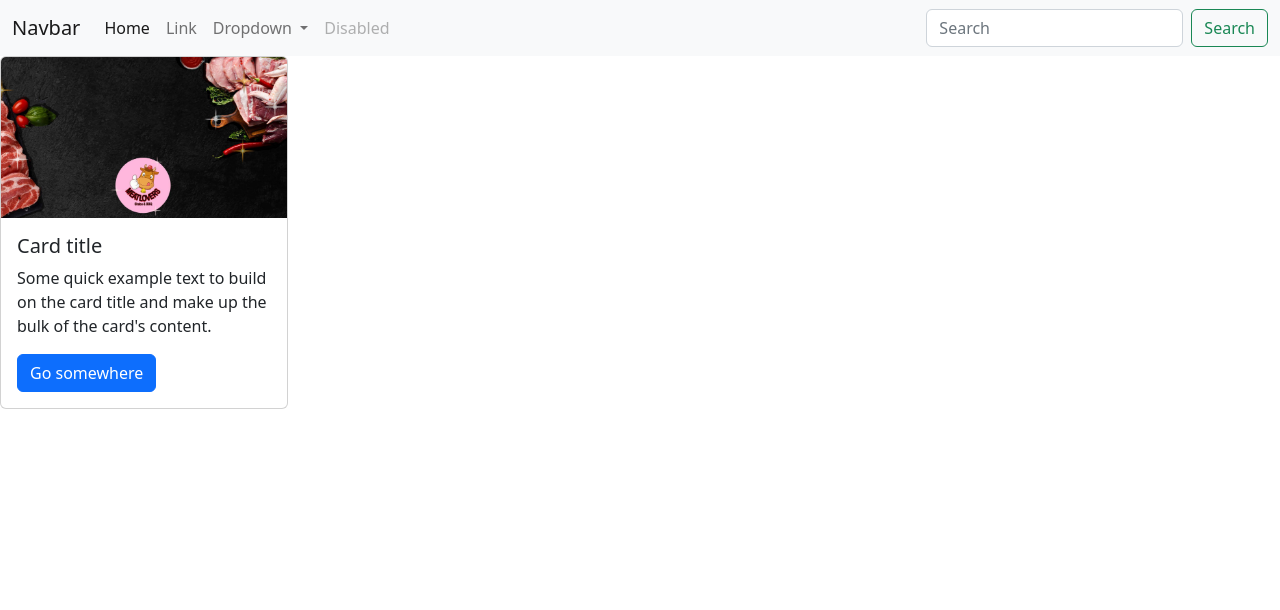
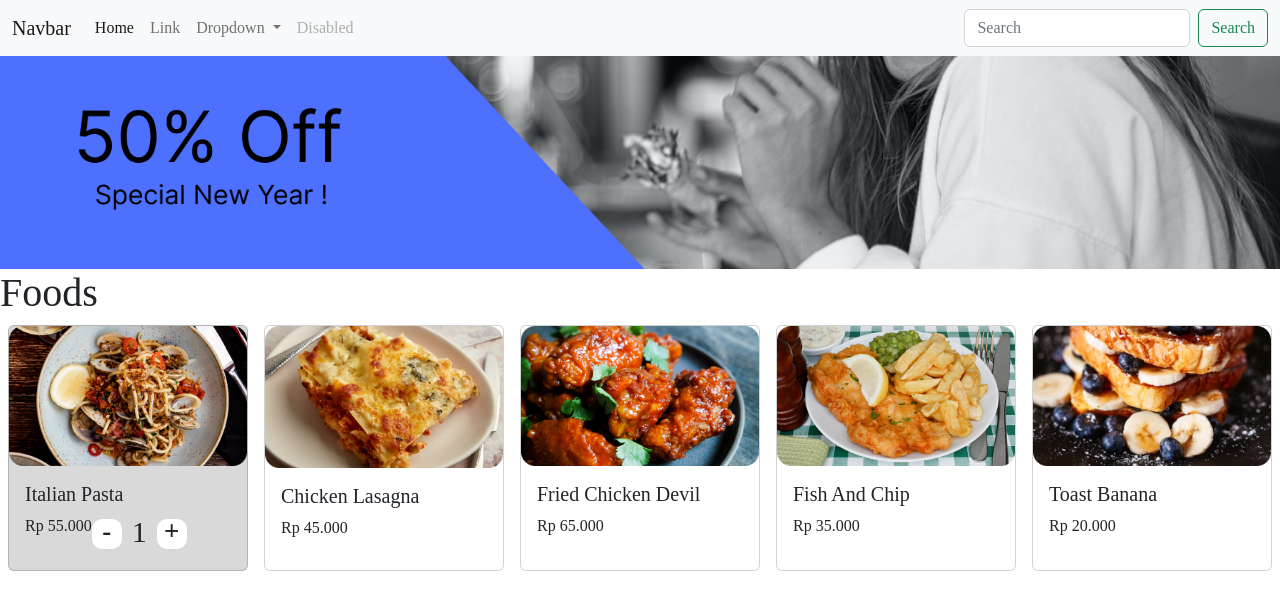
Before and after one commit to Opam/Saraya-Restaurant, a plain HTML site: page home-page.html in a window 1280 px wide. Drawn offline with nearby package versions, Linux system fonts and the light colour scheme.

Commit message:
bismillah

```diff
--- a/home-page.html
+++ b/home-page.html
@@ -1,21 +1,31 @@
-<!doctype html>
+<!DOCTYPE html>
 <html lang="en">
-
   <head>
-    <meta charset="utf-8">
-    <meta name="viewport" content="width=device-width, initial-scale=1">
+    <meta charset="utf-8" />
+    <meta name="viewport" content="width=device-width, initial-scale=1" />
     <title>Bootstrap demo</title>
-    <link href="https://cdn.jsdelivr.net/npm/bootstrap@5.2.3/dist/css/bootstrap.min.css" rel="stylesheet"
-        integrity="sha384-rbsA2VBKQhggwzxH7pPCaAqO46MgnOM80zW1RWuH61DGLwZJEdK2Kadq2F9CUG65" crossorigin="anonymous">
+    <link
+      href="https://cdn.jsdelivr.net/npm/bootstrap@5.2.3/dist/css/bootstrap.min.css"
+      rel="stylesheet"
+      integrity="sha384-rbsA2VBKQhggwzxH7pPCaAqO46MgnOM80zW1RWuH61DGLwZJEdK2Kadq2F9CUG65"
+      crossorigin="anonymous"
+    />
+    <link rel="stylesheet" href="style.css">
   </head>
 
   <body>
     <nav class="navbar navbar-expand-lg bg-light">
       <div class="container-fluid">
         <a class="navbar-brand" href="#">Navbar</a>
-            <button class="navbar-toggler" type="button" data-bs-toggle="collapse"
-                data-bs-target="#navbarSupportedContent" aria-controls="navbarSupportedContent" aria-expanded="false"
-                aria-label="Toggle navigation">
+        <button
+          class="navbar-toggler"
+          type="button"
+          data-bs-toggle="collapse"
+          data-bs-target="#navbarSupportedContent"
+          aria-controls="navbarSupportedContent"
+          aria-expanded="false"
+          aria-label="Toggle navigation"
+        >
           <span class="navbar-toggler-icon"></span>
         </button>
         <div class="collapse navbar-collapse" id="navbarSupportedContent">
@@ -27,17 +37,24 @@
               <a class="nav-link" href="#">Link</a>
             </li>
             <li class="nav-item dropdown">
-                        <a class="nav-link dropdown-toggle" href="#" role="button" data-bs-toggle="dropdown"
-                            aria-expanded="false">
+              <a
+                class="nav-link dropdown-toggle"
+                href="#"
+                role="button"
+                data-bs-toggle="dropdown"
+                aria-expanded="false"
+              >
                 Dropdown
               </a>
               <ul class="dropdown-menu">
                 <li><a class="dropdown-item" href="#">Action</a></li>
                 <li><a class="dropdown-item" href="#">Another action</a></li>
                 <li>
-                                <hr class="dropdown-divider">
+                  <hr class="dropdown-divider" />
                 </li>
-                            <li><a class="dropdown-item" href="#">Something else here</a></li>
+                <li>
+                  <a class="dropdown-item" href="#">Something else here</a>
+                </li>
               </ul>
             </li>
             <li class="nav-item">
@@ -45,30 +62,93 @@
             </li>
           </ul>
           <form class="d-flex" role="search">
-                    <input class="form-control me-2" type="search" placeholder="Search" aria-label="Search">
-                    <button class="btn btn-outline-success" type="submit">Search</button>
+            <input
+              class="form-control me-2"
+              type="search"
+              placeholder="Search"
+              aria-label="Search"
+            />
+            <button class="btn btn-outline-success" type="submit">
+              Search
+            </button>
           </form>
         </div>
       </div>
     </nav>
-    <div class="card" style="width: 18rem;">
-        <img src="img/1 Halaman - Buku Menu 1.png" class="card-img-top" alt="...">
+
+    <div class="header">
+      <img src="img/Group 472.png" class="banner"/>
+    </div>
+    <div class="foods">
+      <h1>Foods</h1>
+      <div class="d-flex">
+        <div class="card color-d9 mx-2" style="width: 18rem;">
+        <img src="img/Italian Pasta.png" class="card-img-top" alt="..." />
         <div class="card-body">
-            <h5 class="card-title">Card title</h5>
-            <p class="card-text">Some quick example text to build on the card title and make up the bulk of the card's
-                content.</p>
-            <a href="#" class="btn btn-primary">Go somewhere</a>
+          <h5 class="card-title">Italian Pasta</h5>
+          <div class="d-flex align-content-center"><p class="card-text">
+            Rp 55.000
+          </p>
+          <div class="d-flex button-control">
+            <button type="button" class="btn control"><p>-</p></button>
+            <h1>1</h1>
+            <button type="button" class="btn control"><p>+</p></button>
+          </div></div>
+
         </div>
       </div>
-    <script src="https://cdn.jsdelivr.net/npm/bootstrap@5.2.3/dist/js/bootstrap.bundle.min.js"
-        integrity="sha384-kenU1KFdBIe4zVF0s0G1M5b4hcpxyD9F7jL+jjXkk+Q2h455rYXK/7HAuoJl+0I4" crossorigin="anonymous">
-    </script>
-    <script src="https://cdn.jsdelivr.net/npm/@popperjs/core@2.11.6/dist/umd/popper.min.js"
-        integrity="sha384-oBqDVmMz9ATKxIep9tiCxS/Z9fNfEXiDAYTujMAeBAsjFuCZSmKbSSUnQlmh/jp3" crossorigin="anonymous">
-    </script>
-    <script src="https://cdn.jsdelivr.net/npm/bootstrap@5.2.3/dist/js/bootstrap.min.js"
-        integrity="sha384-cuYeSxntonz0PPNlHhBs68uyIAVpIIOZZ5JqeqvYYIcEL727kskC66kF92t6Xl2V" crossorigin="anonymous">
-    </script>
+      <div class="card mx-2" style="width: 18rem">
+        <img src="img/image 1.png" class="card-img-top" alt="..." />
+        <div class="card-body">
+          <h5 class="card-title">Chicken Lasagna</h5>
+          <p class="card-text">
+            Rp 45.000
+          </p>
+        </div>
+      </div>
+      <div class="card mx-2" style="width: 18rem">
+        <img src="img/korean-fried-chicken-32 1.png" class="card-img-top" alt="..." />
+        <div class="card-body">
+          <h5 class="card-title">Fried Chicken Devil</h5>
+          <p class="card-text">
+            Rp 65.000
+          </p>
+        </div>
+      </div>
+      <div class="card mx-2" style="width: 18rem">
+        <img src="img/fish-and-chip-day 1.png" class="card-img-top" alt="..." />
+        <div class="card-body">
+          <h5 class="card-title">Fish And Chip</h5>
+          <p class="card-text">
+            Rp 35.000
+          </p>
+        </div>
+      </div>
+      <div class="card mx-2" style="width: 18rem">
+        <img src="img/Rectangle 15.png" class="card-img-top" alt="..." />
+        <div class="card-body">
+          <h5 class="card-title">Toast Banana</h5>
+          <p class="card-text">
+            Rp 20.000
+          </p>
+        </div>
+      </div>
+      </div>
+    </div>
+    <script
+      src="https://cdn.jsdelivr.net/npm/bootstrap@5.2.3/dist/js/bootstrap.bundle.min.js"
+      integrity="sha384-kenU1KFdBIe4zVF0s0G1M5b4hcpxyD9F7jL+jjXkk+Q2h455rYXK/7HAuoJl+0I4"
+      crossorigin="anonymous"
+    ></script>
+    <script
+      src="https://cdn.jsdelivr.net/npm/@popperjs/core@2.11.6/dist/umd/popper.min.js"
+      integrity="sha384-oBqDVmMz9ATKxIep9tiCxS/Z9fNfEXiDAYTujMAeBAsjFuCZSmKbSSUnQlmh/jp3"
+      crossorigin="anonymous"
+    ></script>
+    <script
+      src="https://cdn.jsdelivr.net/npm/bootstrap@5.2.3/dist/js/bootstrap.min.js"
+      integrity="sha384-cuYeSxntonz0PPNlHhBs68uyIAVpIIOZZ5JqeqvYYIcEL727kskC66kF92t6Xl2V"
+      crossorigin="anonymous"
+    ></script>
   </body>
-
 </html>
--- a/style.css
+++ b/style.css
@@ -56,4 +56,50 @@ body{
     color: #000;
     font-weight: 400;
     margin-bottom: 0px;
+
 }
+
+a{
+    text-decoration: none;
+}
+
+.banner{
+    display: inline-block;
+    background-size: cover;
+    background-repeat: no-repeat;
+    width: 100% !important;
+}
+
+.control{
+    border: none;
+    border-radius: 10px;
+    background: #FFF;
+    padding: 15px;
+    width: 1px;
+    height: 30px;
+}
+
+.button-control button{
+border-radius: 10px;
+border: none;
+display: flex;
+align-items: center;
+justify-content: center;
+align-self: center;
+
+}
+
+.color-d9{
+    background-color: #d9d9d9;
+}
+
+.button-control p{
+    font-size: 27px;
+    font-weight: 600;
+    height: 30px;
+}
+
+.button-control h1{
+    font-size: 30px;
+    margin: 0 10px ;
+}
```
Also changed, not shown: index.html (+13 -10 lines), img/1 Halaman - Buku Menu 1.png (deleted), img/Group 472.png (added), img/Rectangle 15.png (added), img/fish-and-chip-day 1.png (added), img/image 1.png (added), img/korean-fried-chicken-32 1.png (added). Lines whose indentation alone changed are shown as unchanged.
